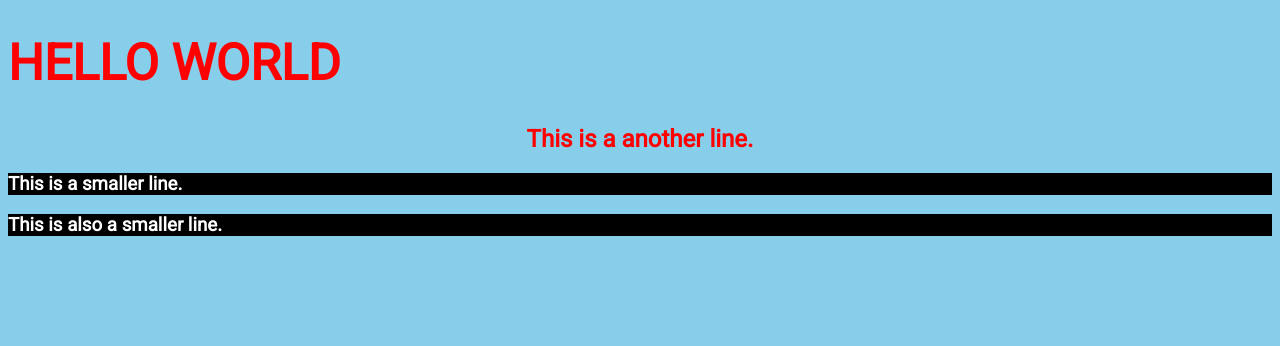
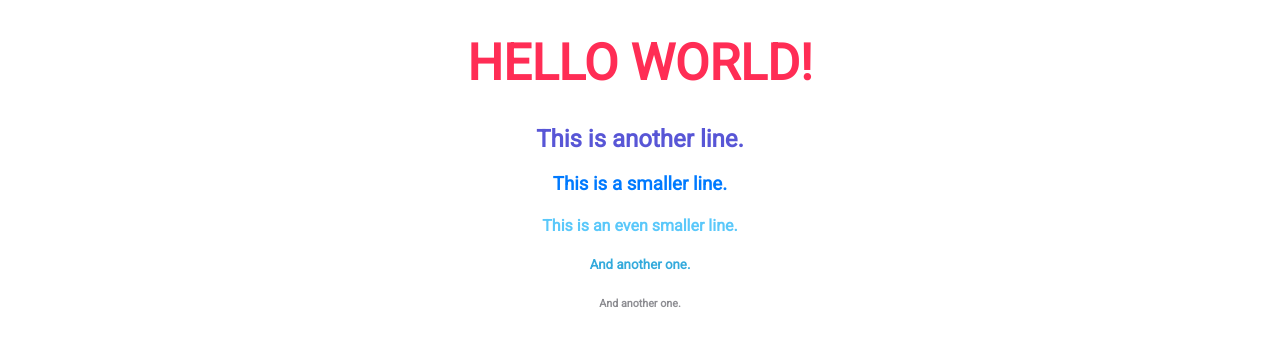
Before and after one commit to anthonydelgado/prework-html, a plain HTML site: page index.html in a window 1280 px wide. Drawn offline with Linux system fonts and the light colour scheme.

Commit message:
Update index.html

```diff
--- a/index.html
+++ b/index.html
@@ -3,29 +3,46 @@
 	<head>
 		<title>Our Title</title>
 		<style>
+
 		body {
 			font-family: 'Roboto', sans-serif;
-			background-color: skyblue;
-			color: red;
+			background-color: #fff;
 		}
 		h1 {
 			font-size: 50px;
 			text-transform: uppercase;
+			color: #ff2d55;
+			text-align: center;
 		}
 		h2 {
 			text-align: center;
+			color: #5856d6;
 		}
 		h3 {
-				background: black;
-				color: white;
+			color: #007aff;
+			text-align: center;
+		}
+		h4 {
+			color: #5ac8fa;
+			text-align: center;
+		}
+		h5 {
+			color: #34aadc;
+			text-align: center;
+		}
+		h6 {
+			color: #8e8e93;
+			text-align: center;
 		}
 		</style>
 		<link href='https://fonts.googleapis.com/css?family=Roboto' rel='stylesheet' type='text/css'>
 	</head>
 	<body>
-	<h1>Hello world</h1>
-	<h2>This is a another line.</h2>
+	<h1>Hello world!</h1>
+	<h2>This is another line.</h2>
 	<h3>This is a smaller line.</h3>
-	<h3>This is also a smaller line.</h3>
+	<h4>This is an even smaller line.</h4>
+	<h5>And another one.</h5>
+	<h6>And another one.</h6>
 	</body>
 </html>
```
Lines whose indentation alone changed are shown as unchanged.
